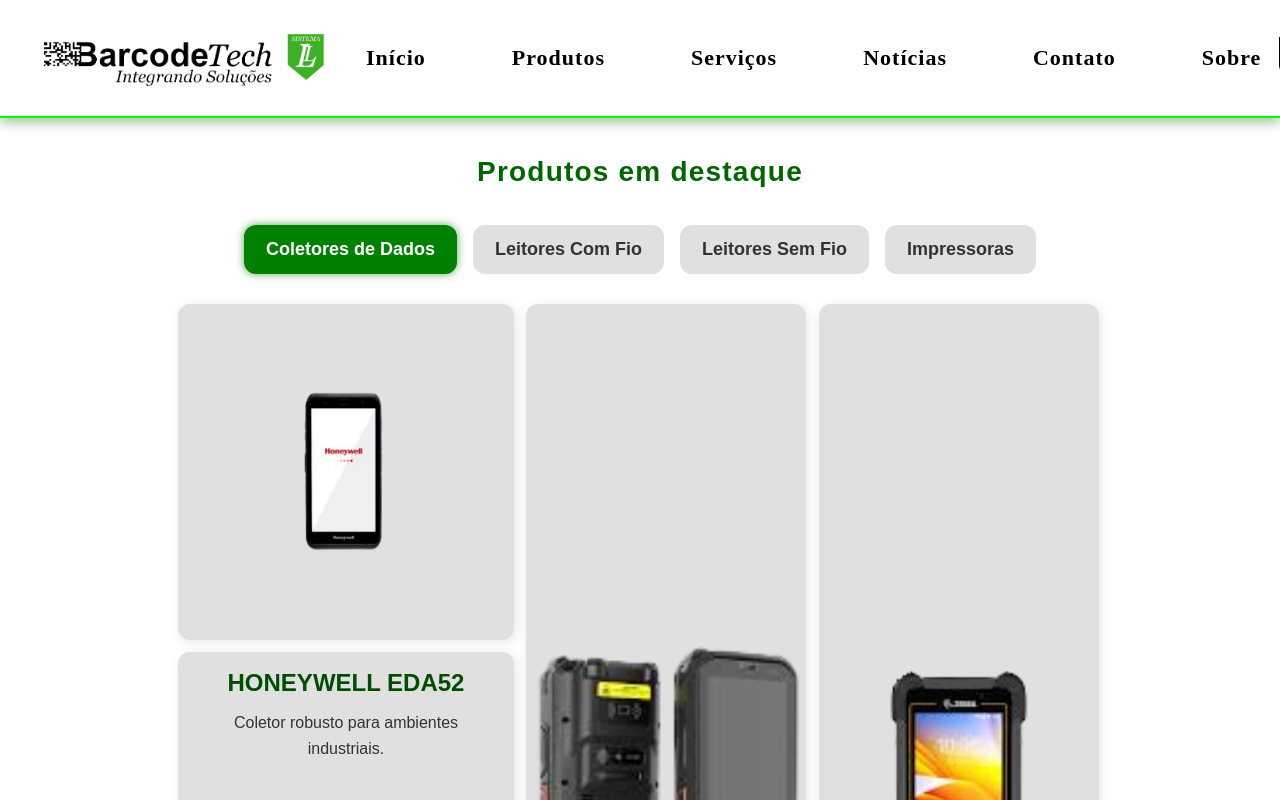
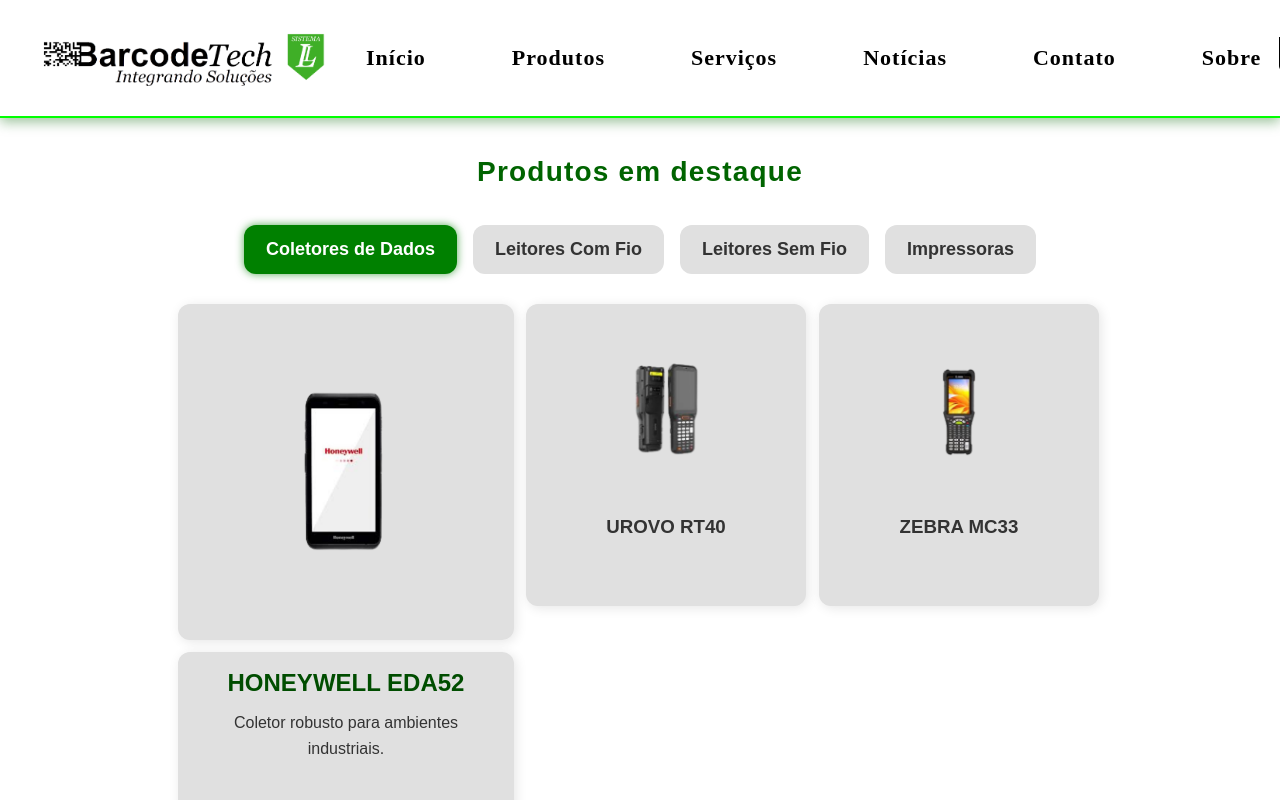
Before and after one commit to sergiogarcez/barcodetech, a React (Vite) app: page / in a window 1280 px wide. Built offline with nearby package versions, Linux system fonts and the light colour scheme.

Commit message:
fix: Altura das imagens corrigida

```diff
--- a/src/styles/ProductSelection.css
+++ b/src/styles/ProductSelection.css
@@ -159,6 +159,18 @@
   box-sizing: border-box;
 }
 
+.product-card img {
+  width: 100%;
+  max-height: 200px;
+  object-fit: cover;
+  border-radius: 8px;
+  transition: transform 0.4s ease;
+}
+
+.product-card:hover img {
+  transform: scale(1.05);
+}
+
 .product-card h3 {
   margin-bottom: 4px;
   padding: 0 8px;
```
